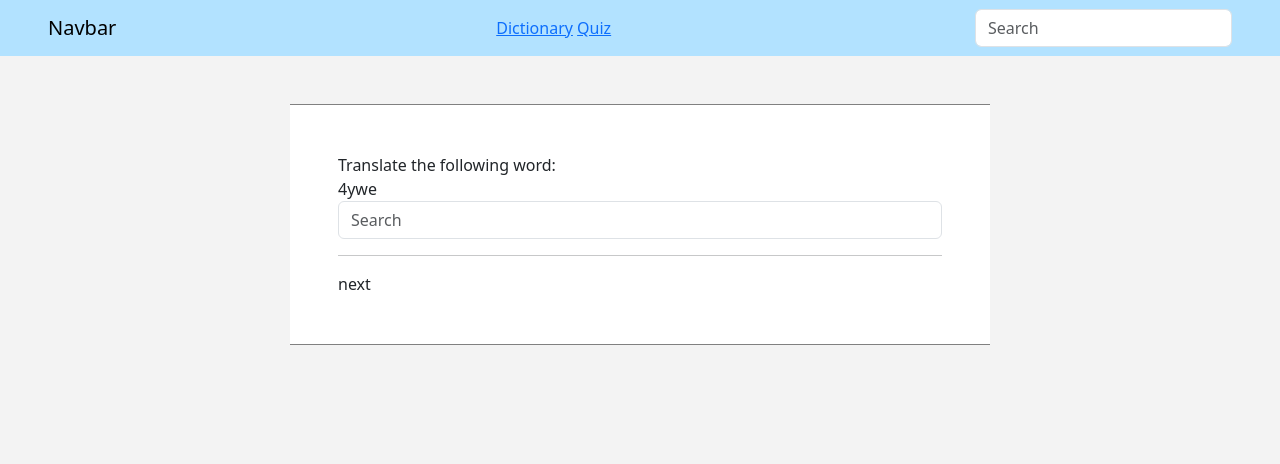
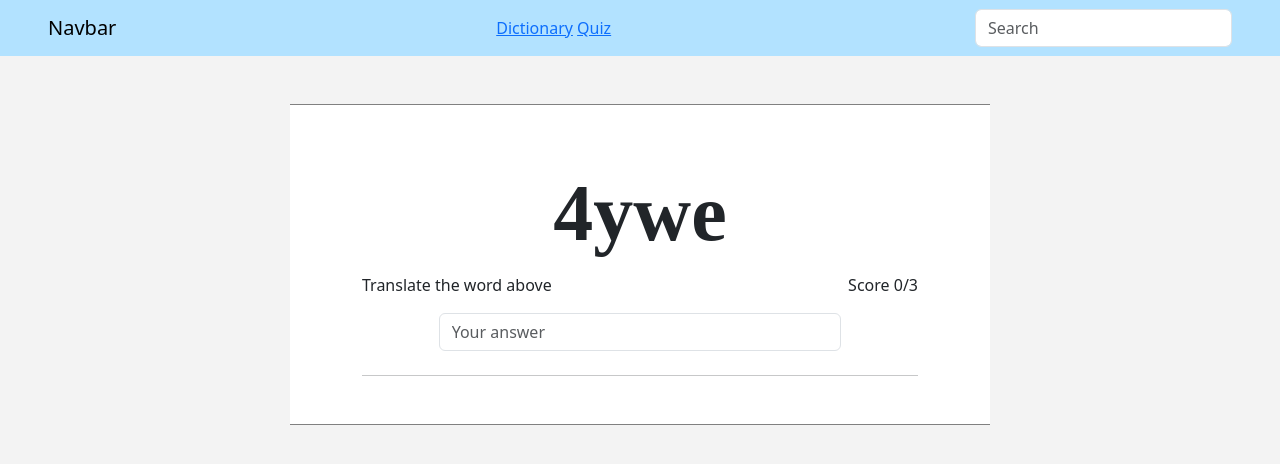
Before and after one commit to shirounk01/language-learning-app, a Django app: page /quiz in a window 1280 px wide. Shown: the top 464 px of the page. Run offline with Django 5.2, Linux system fonts and the light colour scheme; data comes from the database, SQL or seed files in the repository; some libraries are stand-ins or nearby versions.

Commit message:
finished implementing input-based quiz

```diff
--- /dev/null
+++ b/app/myapp/static/css/quiz.css
@@ -0,0 +1,11 @@
+.bg-correct{
+    background-color: rgb(149, 223, 159);
+}
+
+.bg-fail{
+    background-color: rgb(223, 149, 149);
+}
+
+.result-text{
+    border-radius: 0px 0px 30px 30px;
+}
--- a/app/myapp/templates/type_quiz.html
+++ b/app/myapp/templates/type_quiz.html
@@ -1,21 +1,11 @@
 {% extends "base.html" %}
+{% load static %}
+{% block extra_css %}
+    <link rel="stylesheet" href="{% static 'css/word_definition.css' %}">
+    <link rel="stylesheet" href="{% static 'css/quiz.css' %}">
+{% endblock extra_css %}
 {% block content %}
     <script>
-        $(document).on("keypress", "#answer", function(e){
-            if(e.which == 13){
-                var inputVal = $(this).val();
-                $("#result").text(inputVal)
-                $('#result').toggleClass('d-none');
-            }
-        });
-
-        $(document).on("click", "#next", function(e){
-            index = index+1;
-            $('#result').toggleClass('d-none');
-            updateWord()
-
-        })
-
         var words = [
                 {% for word in words %}
                 {
@@ -26,26 +16,79 @@
         ];
         var index = 0;
 
+        var resultBoxColorClass = "";
+        var resultBoxText = "";
+        var score = 0;
+
+
+        $(document).ready(function() {
+            $("#total").text(words.length);
+            updateWord();
+        });
+
         function updateWord(){
-            $("#word").text(words[index].name)
-            console.log(words[index].name)
+            $("#current-score").text(score);
+            $("#answer").val("");
+
+            if(index == words.length){
+                $(location).prop('href', '{% url "home" %}')
+            }
+
+            $("#word").text(words[index].name);
+            $("#word").attr("href", "{% url "definition" %}?definition=" + words[index].name);
         }
-        $(document).ready(function() {
-            updateWord();
-          });
 
+        $(document).on("keypress", "#answer", function(e){
+            if(e.which == 13) {
+                if($("#result-box").hasClass("d-none")){
+                    var inputVal = $(this).val();
+
+                    if(inputVal == words[index].translation){
+                        score++;
+                        resultBoxColorClass = "bg-correct";
+                        resultBoxText = "That is correct!";
+                    }
+                    else{
+                        resultBoxColorClass = "bg-fail";
+                        resultBoxText = "Wrong! The correct answer was " + words[index].translation;
+                    }
+
+                    $("#result-text").text(resultBoxText);
+                    $('#result-text').addClass(resultBoxColorClass);
+                    $('#result-box').toggleClass('d-none');
+                }
+                else{
+                    index++;
+                    $('#result-box').toggleClass('d-none');
+                    $('#result-text').removeClass(resultBoxColorClass);
+                    updateWord();
+                }
+            }
+        });
     </script>
     <div class="paper p-5">
-        Translate the following word:
-        <div id="word"></div>
-        <div>
-            <input class="form-control"
-                   id="answer"
-                   placeholder="Search"
-                   aria-label="Search">
+        <div class="word-name text-center ">
+            <a id="word"
+               class="text-reset text-decoration-none text-dark"
+               href=""
+               target="_blank"></a>
         </div>
-        <hr>
-        <div id="result" class="d-none">asdasf</div>
-        <a id="next">next</a>
+        <div class="d-flex justify-content-between mx-4">
+            <p>Translate the word above</p>
+            <p>
+                Score <span id="current-score"></span>/<span id="total"></span>
+            </p>
+        </div>
+        <div class=" d-flex justify-content-center">
+            <div class="col-8">
+                <input class="form-control" id="answer" placeholder="Your answer">
+            </div>
+        </div>
+        <hr class="m-0 mt-4 mx-4 pb-0">
+        <div id="result-box" class="d-none">
+            <div class="d-flex justify-content-center">
+                <div id="result-text" class="result-text text-center p-3 col-8"></div>
+            </div>
+        </div>
     </div>
 {% endblock content %}
```
Also changed, not shown: app/myapp/static/css/dictionary.css (deleted).
